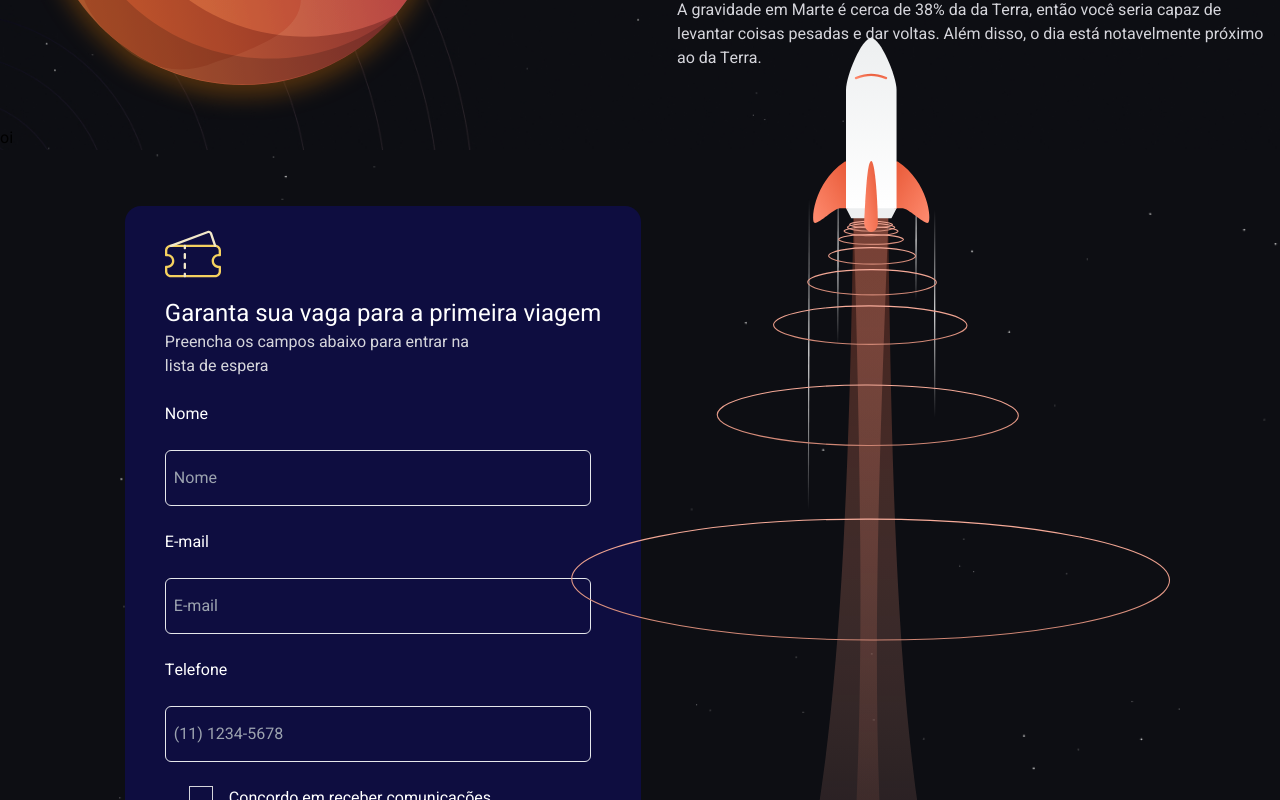
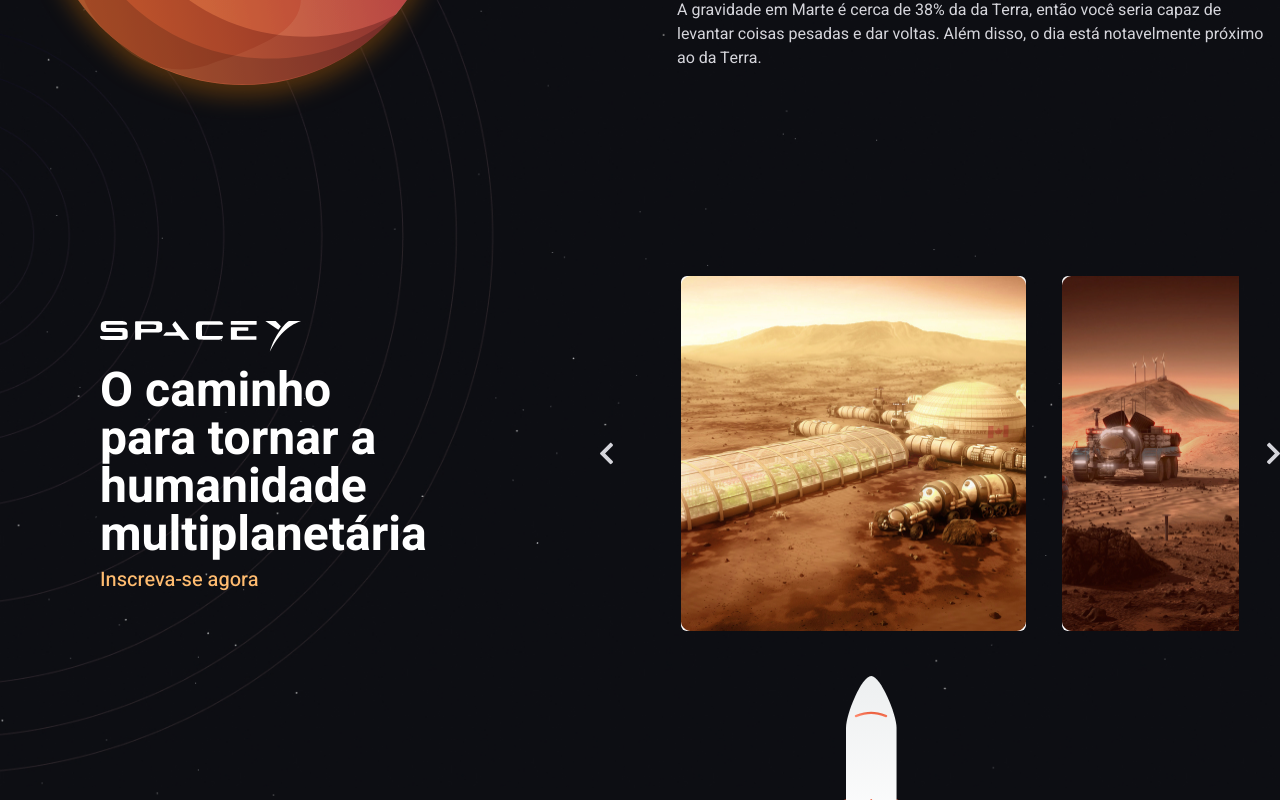
Before and after one commit to renatorodriguess/SpaceY, a Next.js app: page / in a window 1280 px wide. Shown: the part 1160-1960 px from the top of the page. Built offline with nearby package versions, Linux system fonts and the light colour scheme.

Commit message:
Update ImagesSlide.tsx

```diff
--- a/src/app/components/Slide/ImagesSlide.tsx
+++ b/src/app/components/Slide/ImagesSlide.tsx
@@ -11,9 +11,44 @@ import { motion } from "framer-motion";
 
 const ImagesSlide = () => {
     return (
-        <div>
-            oi
-        </div>
+        <div className='hidden sm:flex items-center justify-center mt-[150px] ml-[100px] mb-[157px] mr-[300px]"'>
+            <motion.div
+                whileInView="visible" initial="initial" viewport={{ once: true }} variants={{ initial: { opacity: 0, x: 60 }, visible: { opacity: 1, x: 0, transition: { duration: 1, delay: .1 }, }, }}
+                className='max-w-[300px] mr-[200px]'>
+                <Image className='pb-3' src={logoImg} alt='' />
+                <p className='text-white text-5xl font-bold'>O caminho para tornar a humanidade multiplanetária</p>
+                <motion.h2
+                    whileInView="visible"
+                    initial="initial"
+                    viewport={{ once: true }}
+                    variants={{
+                        initial: { opacity: 0, y: 100 },
+                        visible: {
+                            opacity: 1,
+                            y: -1,
+                            transition: { duration: 1, delay: .1 },
+                        },
+                    }}
+                    className='text-mars-light hover:text-mars font-medium cursor-pointer text-xl pt-2'>Inscreva-se agora</motion.h2>
+            </motion.div>
+
+            <Image className='mr-7 cursor-pointer' src={arrowImg} alt='' />
+            <div className='flex max-w-[1000px]'>
+                <Marquee
+                    direction="right"
+                    speed={50}
+                    pauseOnClick={true}
+
+                >
+                    <div className='flex pl-10 gap-9'>
+                        <Image className='rounded-md h-[355px]' src={img1} alt='' />
+                        <Image className='rounded-md h-[355px]' src={img2} alt='' />
+                        <Image className='rounded-md h-[355px]' src={img3} alt='' />
+                    </div>
+                </Marquee>
+                <Image className='ml-7 -rotate-180 cursor-pointer' src={arrowImg} alt='' />
+            </div>
+        </div >
     )
 
 }
```
